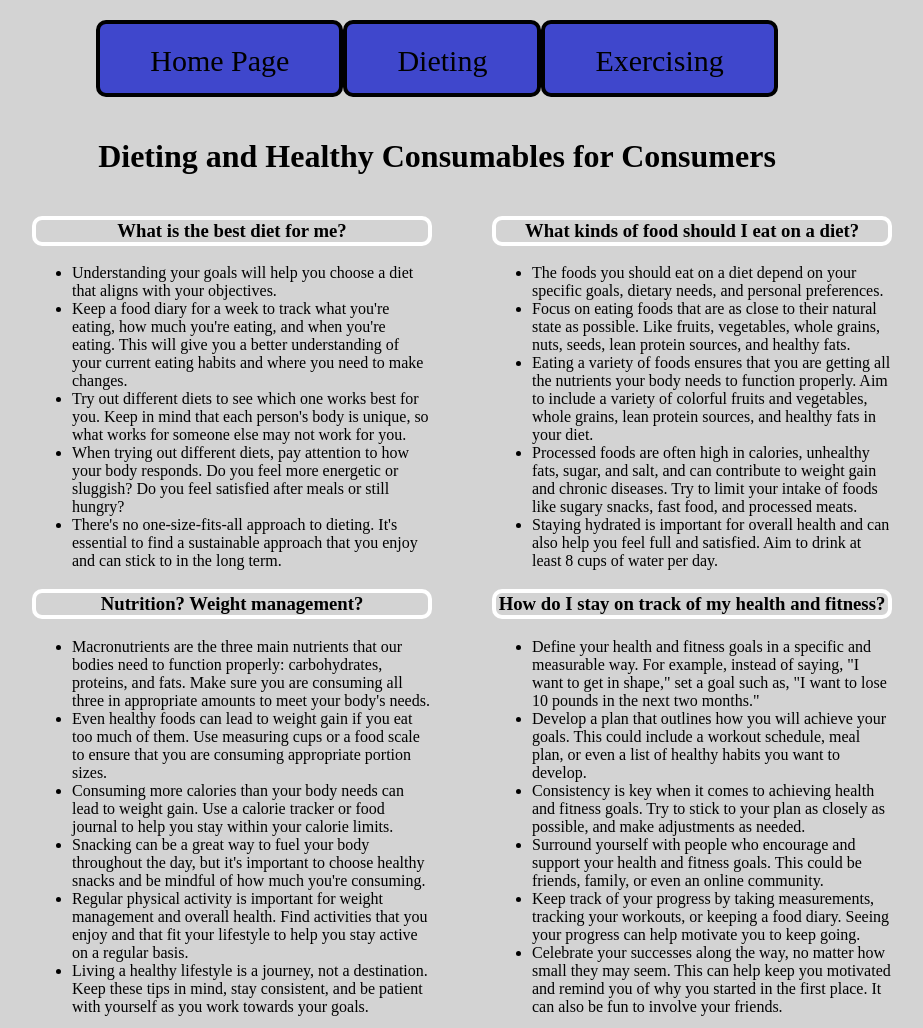
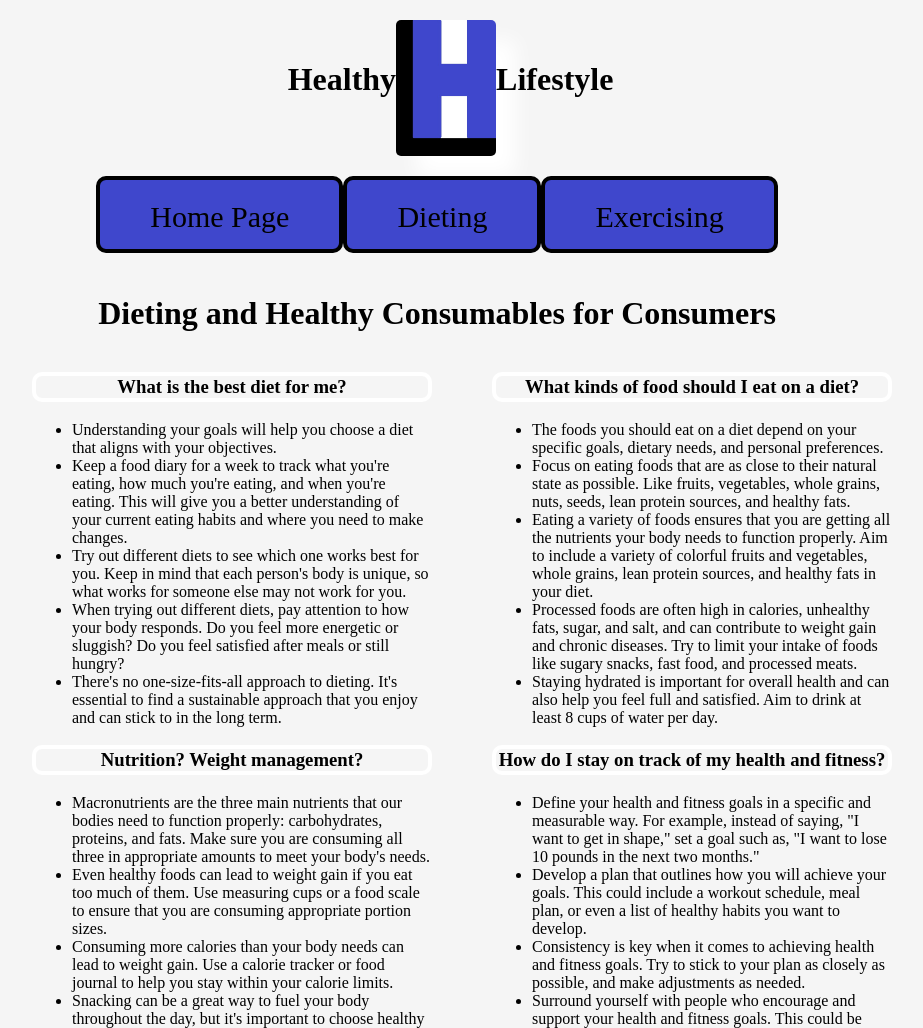
Before and after one commit to Lukewilson40/wdd130-lwilson, a plain HTML site: page healthy-lifestyle/dieting.html in a window 1280 px wide. Shown: the top 1028 px of the page, without its empty margins (203-1126 px from the left). Drawn offline with Linux system fonts and the light colour scheme.

Commit message:
added logo to dieting and exersizing and changed background color to whitesmoke instead of grey

```diff
--- a/healthy-lifestyle/dieting.html
+++ b/healthy-lifestyle/dieting.html
@@ -8,6 +8,14 @@
 	</head>
 	<body>
 		<header>
+			<div class="logo-stuff">
+				<h1 class="healthy">Healthy</h1>
+				<img
+					class="logo"
+					src="images/HL-logo.jpg"
+					alt="healthy lifestyle Logo" />
+				<h1 class="lifestyle">Lifestyle</h1>
+			</div>
 			<nav>
 				<a href="index.html">Home Page</a>
 				<a href="dieting.html">Dieting</a>
--- a/healthy-lifestyle/styles/exersising.css
+++ b/healthy-lifestyle/styles/exersising.css
@@ -4,7 +4,31 @@ body {
 	text-align: center;
 	justify-content: center;
 	justify-items: center;
-	background-color: lightgray;
+	background-color: whitesmoke;
+}
+header {
+	padding-top: 20px;
+}
+.logo-stuff {
+	display: grid;
+	grid-template-columns: 44% 1fr 44%;
+}
+.logo {
+	max-width: 100px;
+	border-radius: 5px;
+	box-shadow: 20px 20px 20px white;
+	grid-template-columns: 2/3;
+	justify-self: center;
+}
+.healthy {
+	padding-top: 20px;
+	grid-column: 1/2;
+	text-align: right;
+}
+.lifestyle {
+	padding-top: 20px;
+	grid-column: 3/4;
+	text-align: left;
 }
 
 nav {
--- a/healthy-lifestyle/styles/p1-styles.css
+++ b/healthy-lifestyle/styles/p1-styles.css
@@ -5,7 +5,31 @@ body {
 	text-align: center;
 	justify-content: center;
 	justify-items: center;
-	background-color: lightgray;
+	background-color: whitesmoke;
+}
+header {
+	padding-top: 20px;
+}
+.logo-stuff {
+	display: grid;
+	grid-template-columns: 44% 1fr 44%;
+}
+.logo {
+	max-width: 100px;
+	border-radius: 5px;
+	box-shadow: 20px 20px 20px white;
+	grid-template-columns: 2/3;
+	justify-self: center;
+}
+.healthy {
+	padding-top: 20px;
+	grid-column: 1/2;
+	text-align: right;
+}
+.lifestyle {
+	padding-top: 20px;
+	grid-column: 3/4;
+	text-align: left;
 }
 nav {
 	display: flex;
--- a/healthy-lifestyle/styles/styles.css
+++ b/healthy-lifestyle/styles/styles.css
@@ -4,7 +4,7 @@ body {
 	text-align: center;
 	justify-content: center;
 	justify-items: center;
-	background-color: lightgray;
+	background-color: whitesmoke;
 }
 header {
 	padding-top: 20px;
```
Also changed, not shown: healthy-lifestyle/exercising.html (+8 -0 lines).
